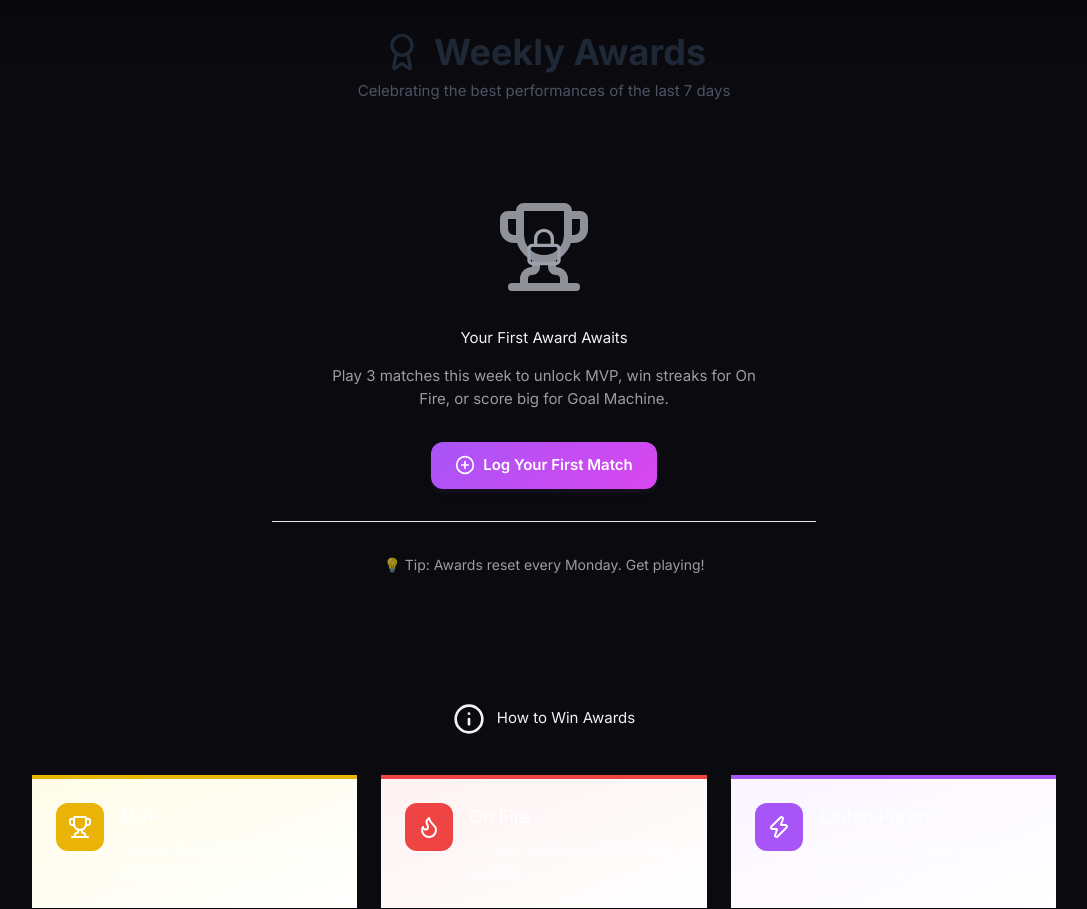
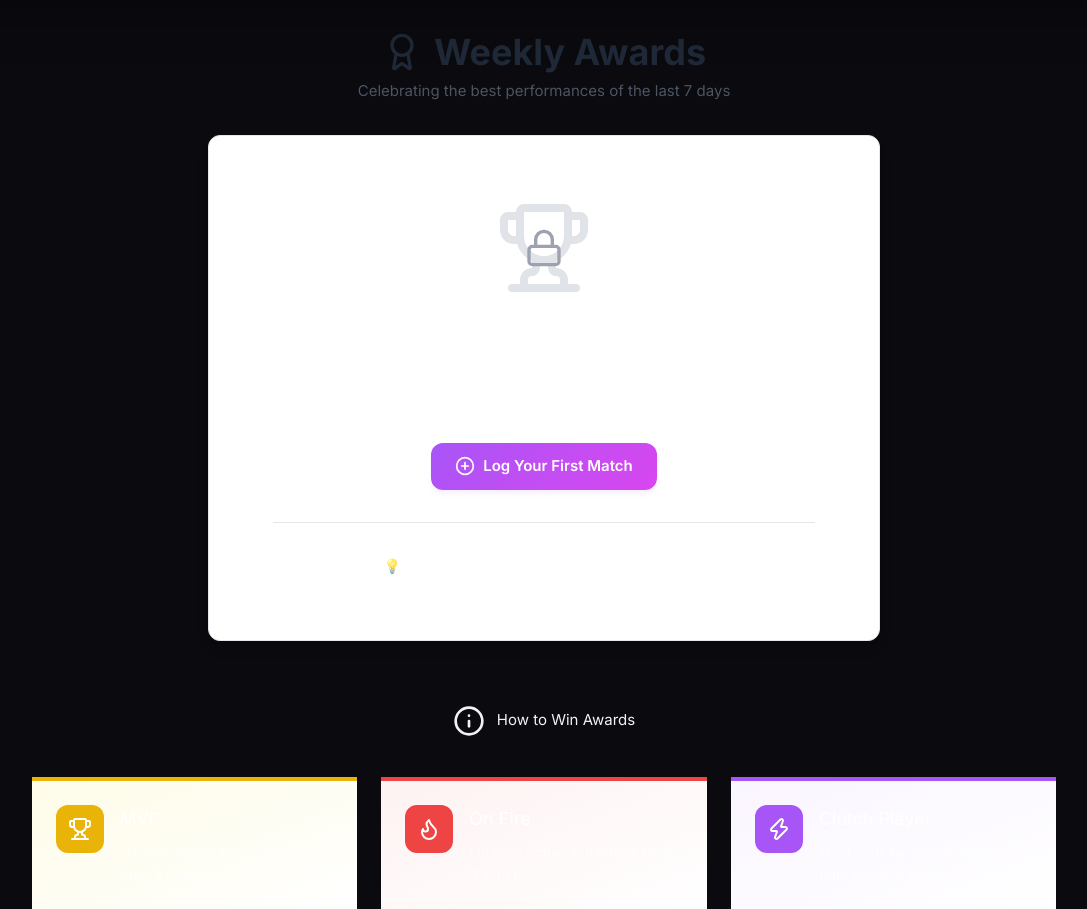
Before and after one commit to nkorobko/fifa-ranks, a FastAPI app: page /awards in a window 1280 px wide. Shown: the part 81-990 px from the top of the page, without its empty margins (96-1183 px from the left). Run offline with FastAPI, Linux system fonts and the light colour scheme; some libraries are stand-ins or nearby versions.

Commit message:
Fix: Restore visible borders on empty state cards
- Update matches.html empty state with explicit card styling
- Update awards.html empty state with explicit card styling
- Ensures consistent visibility across all card elements
- Award criteria cards are fine (have gradient backgrounds)

```diff
--- a/backend/app/templates/awards.html
+++ b/backend/app/templates/awards.html
@@ -43,7 +43,7 @@
     </div>
     {% else %}
     <!-- No awards yet -->
-    <div class="card p-16 text-center max-w-2xl mx-auto">
+    <div class="bg-white dark:bg-gray-800 rounded-xl shadow-lg border border-gray-200 dark:border-gray-700 p-16 text-center max-w-2xl mx-auto">
         <div class="flex justify-center mb-8">
             <div class="relative">
                 <i data-lucide="trophy" class="w-24 h-24 text-gray-300 dark:text-gray-600 animate-pulse"></i>
--- a/backend/app/templates/matches.html
+++ b/backend/app/templates/matches.html
@@ -101,7 +101,7 @@
             </div>
         </div>
         {% else %}
-        <div class="card p-16 text-center max-w-2xl mx-auto">
+        <div class="bg-white dark:bg-gray-800 rounded-xl shadow-lg border border-gray-200 dark:border-gray-700 p-16 text-center max-w-2xl mx-auto">
             <div class="flex justify-center mb-8">
                 <div class="relative">
                     <i data-lucide="calendar" class="w-24 h-24 text-gray-300 dark:text-gray-600"></i>
```
